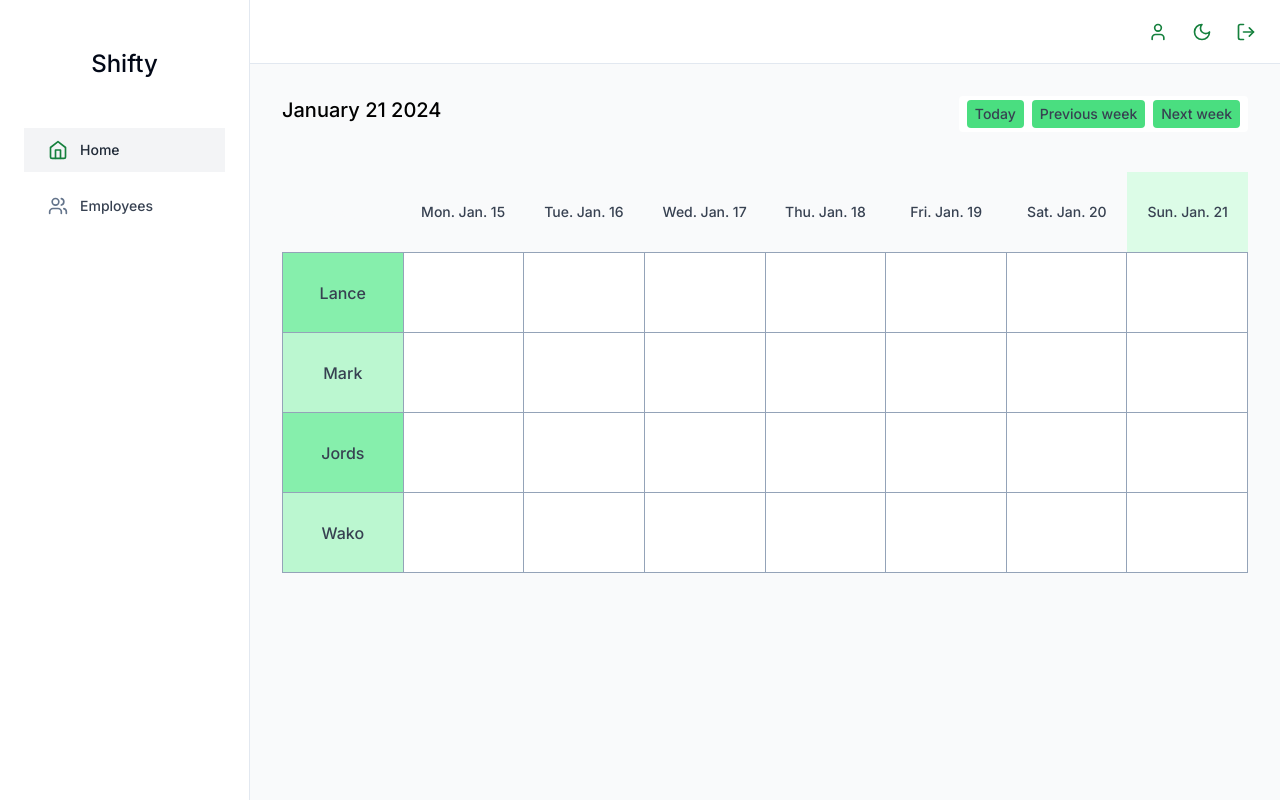
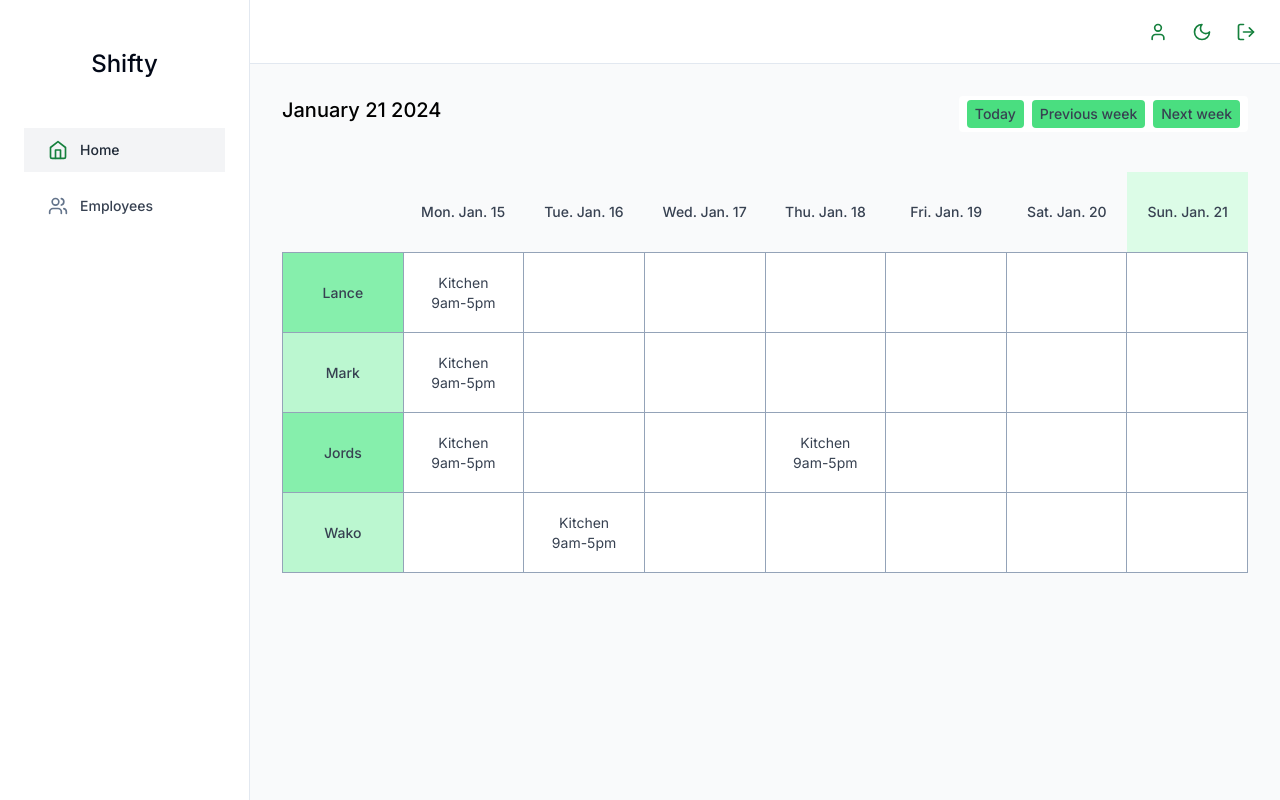
Before and after one commit to lanzmoncis/rota-builder, a Next.js app: page /dashboard in a window 1280 px wide. Built offline with nearby package versions, Linux system fonts and the light colour scheme.

Commit message:
Update folder structure for the components

```diff
--- a/app/dashboard/page.tsx
+++ b/app/dashboard/page.tsx
@@ -1,4 +1,4 @@
-import WeeklyCalendar from "@/components/weekly-calendar";
+import WeeklyCalendar from "@/components/week-calendar/weekly-calendar";
 
 const DashboardPage = () => {
   return (
--- a/app/employees/page.tsx
+++ b/app/employees/page.tsx
@@ -1,11 +1,5 @@
-import WeeklyCalendar from "@/components/weekly-calendar-v1";
-
 const EmployeesPage = () => {
-  return (
-    <div>
-      <WeeklyCalendar />
-    </div>
-  );
+  return <div>Employee</div>;
 };
 
 export default EmployeesPage;
--- a/app/layout.tsx
+++ b/app/layout.tsx
@@ -1,8 +1,8 @@
 import type { Metadata } from "next";
 import { Inter } from "next/font/google";
 import "./globals.css";
-import Sidebar from "@/components/sidebar";
-import Header from "@/components/header";
+import Sidebar from "@/components/navigation/sidebar";
+import Header from "@/components/ui/header";
 
 const inter = Inter({ subsets: ["latin"] });
 
--- a/components/sidebar.tsx
+++ b/components/navigation/sidebar.tsx
@@ -1,5 +1,5 @@
-import MainNav from "@/components/main-nav";
-import Logo from "./logo";
+import MainNav from "@/components/navigation/main-nav";
+import Logo from "../ui/logo";
 
 const Sidebar = () => {
   return (
--- a/components/weekly-calendar-cells.tsx
+++ b/components/week-calendar/weekly-calendar-cells.tsx
@@ -10,7 +10,7 @@ import {
   ContextMenuItem,
   ContextMenuTrigger,
 } from "@/components/ui/context-menu";
-import AddShiftModal from "@/components/add-shift-modal";
+import AddShiftModal from "@/components/modals/add-shift-modal";
 
 interface Shift {
   date: string; // ISO string representation of the date
@@ -62,7 +62,7 @@ const WeeklyCalendarCells = ({
           <div className="grid grid-cols-8" key={employee.id}>
             <div
               className={cn(
-                "h-20 flex justify-center items-center border-r border-b border-slate-400",
+                "h-20 flex justify-center items-center border-r border-b border-slate-400 text-sm",
                 index % 2 === 0 ? "bg-green-300" : "bg-green-200"
               )}
             >
@@ -73,11 +73,19 @@ const WeeklyCalendarCells = ({
                 <ContextMenu>
                   <ContextMenuTrigger>
                     <div className="h-20 border-r border-b border-slate-400 flex justify-center items-center">
-                      {/* Display shift information if it exists. Still needs fixing */}
                       {employee.shifts
-                        .filter((shift) => shift.date === date)
+                        .filter((shift) => {
+                          const formattedShiftDate = format(
+                            new Date(shift.date),
+                            dateFormat
+                          );
+                          return formattedShiftDate === date;
+                        })
                         .map((shift) => (
-                          <div key={shift.date}>
+                          <div
+                            key={shift.date}
+                            className="text-center text-sm font-normal"
+                          >
                             <div>{shift.department}</div>
                             <div>{shift.shiftTime}</div>
                           </div>
--- a/components/weekly-calendar-header.tsx
+++ b/components/week-calendar/weekly-calendar-header.tsx
@@ -18,7 +18,7 @@ const WeeklyCalendarHeader = ({ currentMonth }: WeeklyCalendarHeaderProps) => {
         key={i}
         className={cn(
           "text-sm w-full h-full flex items-center justify-center",
-          isSameDay(currentDate, new Date()) ? "bg-green-100" : ""
+          isSameDay(currentDate, new Date()) && "bg-green-100"
         )}
       >
         {format(currentDate, dateFormat)}
@@ -28,7 +28,7 @@ const WeeklyCalendarHeader = ({ currentMonth }: WeeklyCalendarHeaderProps) => {
 
   return (
     <div className="grid grid-cols-8 justify-items-center items-center h-20">
-      <div className="text-gray-50">hidden</div>
+      <div className="text-gray-50"></div>
       {headerDates}
     </div>
   );
--- a/components/weekly-calendar-v1.tsx
+++ b/components/week-calendar/weekly-calendar.tsx
@@ -3,18 +3,63 @@
 import { useState } from "react";
 import { format, getWeek, addWeeks, subWeeks } from "date-fns";
 
-import WeeklyCalendarHeader from "@/components/weekly-calendar-header";
-import WeeklyCalendarCells from "@/components/weekly-calendar-cells";
+import WeeklyCalendarHeader from "@/components/week-calendar/weekly-calendar-header";
+import WeeklyCalendarCells from "@/components/week-calendar/weekly-calendar-cells";
 
 const WeeklyCalendar = () => {
   const [currentMonth, setCurrentMonth] = useState(new Date());
   const [currentWeek, setCurrentWeek] = useState(getWeek(currentMonth));
 
   const employees = [
-    { name: "Lance", id: 1234 },
-    { name: "Mark", id: 5678 },
-    { name: "Jords", id: 9101 },
-    { name: "Wako", id: 2345 },
+    {
+      name: "Lance",
+      id: 1234,
+      shifts: [
+        {
+          date: "2024-01-15T00:00:00.000Z",
+          department: "Kitchen",
+          shiftTime: "9am-5pm",
+        },
+      ],
+    },
+    {
+      name: "Mark",
+      id: 5678,
+      shifts: [
+        {
+          date: "2024-01-15T00:00:00.000Z",
+          department: "Kitchen",
+          shiftTime: "9am-5pm",
+        },
+      ],
+    },
+    {
+      name: "Jords",
+      id: 9101,
+      shifts: [
+        {
+          date: "2024-01-15T00:00:00.000Z",
+          department: "Kitchen",
+          shiftTime: "9am-5pm",
+        },
+        {
+          date: "2024-01-18T00:00:00.000Z",
+          department: "Kitchen",
+          shiftTime: "9am-5pm",
+        },
+      ],
+    },
+    {
+      name: "Wako",
+      id: 2345,
+      shifts: [
+        {
+          date: "2024-01-16T00:00:00.000Z",
+          department: "Kitchen",
+          shiftTime: "9am-5pm",
+        },
+      ],
+    },
   ];
 
   const changeWeekHandle = (btnType: "prev" | "next") => {
@@ -40,10 +85,8 @@ const WeeklyCalendar = () => {
           {format(new Date(), "MMMM d yyyy")}
         </div>
         <div className="flex gap-2 mb-10 text-sm bg-white py-1 px-2 rounded-sm">
-          {/* Change design? */}
           <button
             onClick={goToToday}
-            // should be dynamic and corresponds with the today time
             className="bg-green-400 hover:bg-green-500 duration-200 py-1 px-2 rounded-sm"
           >
             Today
--- a/components/weekly-calendar.tsx
+++ /dev/null
@@ -1,111 +0,0 @@
-"use client";
-
-import { useState } from "react";
-import { format, getWeek, addWeeks, subWeeks } from "date-fns";
-
-import WeeklyCalendarHeader from "@/components/weekly-calendar-header";
-import WeeklyCalendarCells from "@/components/weekly-calendar-cells";
-
-const WeeklyCalendar = () => {
-  const [currentMonth, setCurrentMonth] = useState(new Date());
-  const [currentWeek, setCurrentWeek] = useState(getWeek(currentMonth));
-
-  const employees = [
-    {
-      name: "Lance",
-      id: 1234,
-      shifts: [
-        {
-          date: "2024-01-15T00:00:00.000Z",
-          department: "Kitchen",
-          shiftTime: "9am-5pm",
-        },
-      ],
-    },
-    {
-      name: "Mark",
-      id: 5678,
-      shifts: [
-        {
-          date: "2024-01-15T00:00:00.000Z",
-          department: "Kitchen",
-          shiftTime: "9am-5pm",
-        },
-      ],
-    },
-    {
-      name: "Jords",
-      id: 9101,
-      shifts: [
-        {
-          date: "2024-01-15T00:00:00.000Z",
-          department: "Kitchen",
-          shiftTime: "9am-5pm",
-        },
-      ],
-    },
-    {
-      name: "Wako",
-      id: 2345,
-      shifts: [
-        {
-          date: "2024-01-15T00:00:00.000Z",
-          department: "Kitchen",
-          shiftTime: "9am-5pm",
-        },
-      ],
-    },
-  ];
-
-  const changeWeekHandle = (btnType: "prev" | "next") => {
-    if (btnType === "prev") {
-      setCurrentMonth(subWeeks(currentMonth, 1));
-      setCurrentWeek(getWeek(subWeeks(currentMonth, 1)));
-    }
-    if (btnType === "next") {
-      setCurrentMonth(addWeeks(currentMonth, 1));
-      setCurrentWeek(getWeek(addWeeks(currentMonth, 1)));
-    }
-  };
-
-  const goToToday = () => {
-    setCurrentMonth(new Date());
-    setCurrentWeek(getWeek(new Date()));
-  };
-
-  return (
-    <div className="p-8 font-medium text-gray-700">
-      <div className="flex justify-between">
-        <div className="text-xl text-black">
-          {format(new Date(), "MMMM d yyyy")}
-        </div>
-        <div className="flex gap-2 mb-10 text-sm bg-white py-1 px-2 rounded-sm">
-          {/* Change design? */}
-          <button
-            onClick={goToToday}
-            // should be dynamic and corresponds with the today time
-            className="bg-green-400 hover:bg-green-500 duration-200 py-1 px-2 rounded-sm"
-          >
-            Today
-          </button>
-          <button
-            onClick={() => changeWeekHandle("prev")}
-            className="bg-green-400 hover:bg-green-500 py-1 px-2 rounded-sm duration-200"
-          >
-            Previous week
-          </button>
-          <button
-            onClick={() => changeWeekHandle("next")}
-            className="bg-green-400 hover:bg-green-500 py-1 px-2 rounded-sm duration-200"
-          >
-            Next week
-          </button>
-        </div>
-      </div>
-      <WeeklyCalendarHeader currentMonth={currentMonth} />
-      <WeeklyCalendarCells currentMonth={currentMonth} employees={employees} />
-    </div>
-  );
-};
-
-export default WeeklyCalendar;
```
Also changed, not shown: components/modals/add-shift-modal.tsx (renamed from components/add-shift-modal.tsx), components/navigation/main-nav.tsx (renamed from components/main-nav.tsx), components/ui/header.tsx (renamed from components/header.tsx), components/ui/logo.tsx (renamed from components/logo.tsx).
